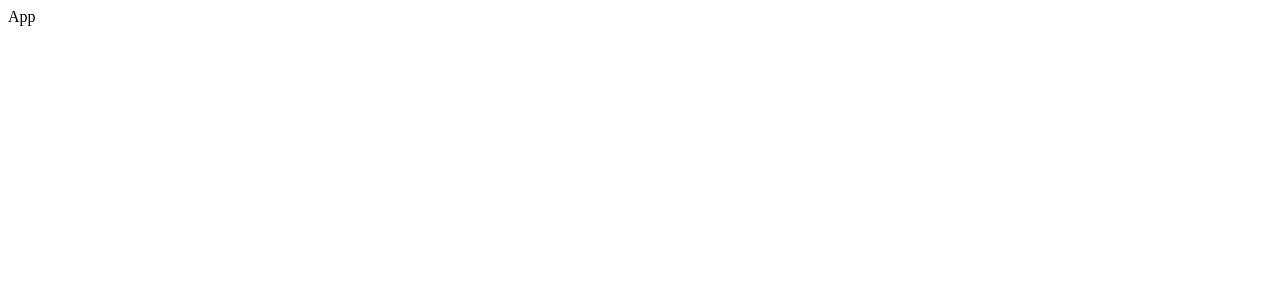
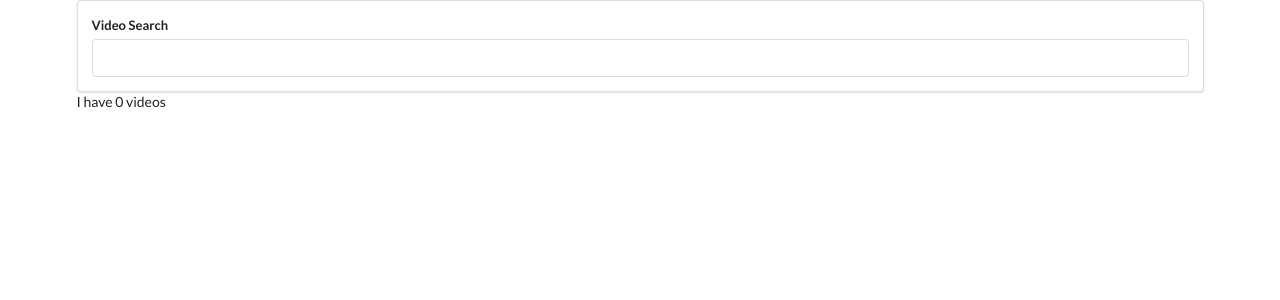
Before and after one commit to Allantzhao/videos, a React (Create React App) app: page / in a window 1280 px wide. Shown: the top 300 px of the page. Built offline with nearby package versions, Linux system fonts and the light colour scheme.

Commit message:
Use youtube api to retrieve videos based on search term

```diff
--- a/package.json
+++ b/package.json
@@ -6,6 +6,7 @@
     "@testing-library/jest-dom": "^5.11.4",
     "@testing-library/react": "^11.1.0",
     "@testing-library/user-event": "^12.1.10",
+    "axios": "^0.21.4",
     "react": "^17.0.2",
     "react-dom": "^17.0.2",
     "react-scripts": "4.0.3",
--- a/public/index.html
+++ b/public/index.html
@@ -10,6 +10,7 @@
       content="Web site created using create-react-app"
     />
     <link rel="apple-touch-icon" href="%PUBLIC_URL%/logo192.png" />
+    <link rel="stylesheet" href="https://cdnjs.cloudflare.com/ajax/libs/semantic-ui/2.4.1/semantic.min.css" />
     <!--
       manifest.json provides metadata used when your web app is installed on a
       user's mobile device or desktop. See https://developers.google.com/web/fundamentals/web-app-manifest/
--- a/src/Components/App.js
+++ b/src/Components/App.js
@@ -1,9 +1,26 @@
+import axios from 'axios';
 import React from 'react';
+import SearchBar from './SearchBar';
+import youtube from '../apis/youtube';
 
 class App extends React.Component {
+  state = {videoList: []};
+
+  onSearchSubmit = async (term) => {
+    const response = await youtube.get('/search', {
+      params: {
+        q: term
+      }
+    });
+
+    this.setState({videoList: response.data.items});
+  };
   render () {
     return (
-      <div>App</div>
+      <div className="ui container">
+        <SearchBar onSearchSubmit={this.onSearchSubmit}/>
+        I have {this.state.videoList.length} videos
+      </div>
     );
   }
 }
--- /dev/null
+++ b/src/Components/SearchBar.js
@@ -0,0 +1,35 @@
+import React from 'react';
+
+class SearchBar extends React.Component {
+  state = {searchTerm: ''};
+
+  onInputChange = (e) => {
+    this.setState({searchTerm: e.target.value});
+  }
+
+  onFormSubmit = (e) => {
+    e.preventDefault();
+
+    this.props.onSearchSubmit(this.state.searchTerm);
+  }
+
+  render () {
+    return (
+      <div className="search-bar ui segment">
+        <form className="ui form" onSubmit={this.onFormSubmit}>
+          <div className="field">
+            <label>Video Search</label>
+            <input
+              type="text"
+              value={this.state.searchTerm}
+              onChange={this.onInputChange}
+            >
+            </input>
+          </div>
+        </form>
+      </div>
+    );
+  }
+}
+
+export default SearchBar;
--- /dev/null
+++ b/src/apis/youtube.js
@@ -0,0 +1,13 @@
+import axios from 'axios';
+
+const KEY = 'AIzaSyBbwMV6mNuRuapkE0J2OehEytdpc_qXsnY';
+
+export default axios.create({
+  baseURL: 'https://www.googleapis.com/youtube/v3',
+  params: {
+    part: 'snippet',
+    type: 'video',
+    maxResults: 5,
+    key: KEY
+  }
+});
```
Also changed, not shown: 1 other file (tests, documents, lock files or other folders).
